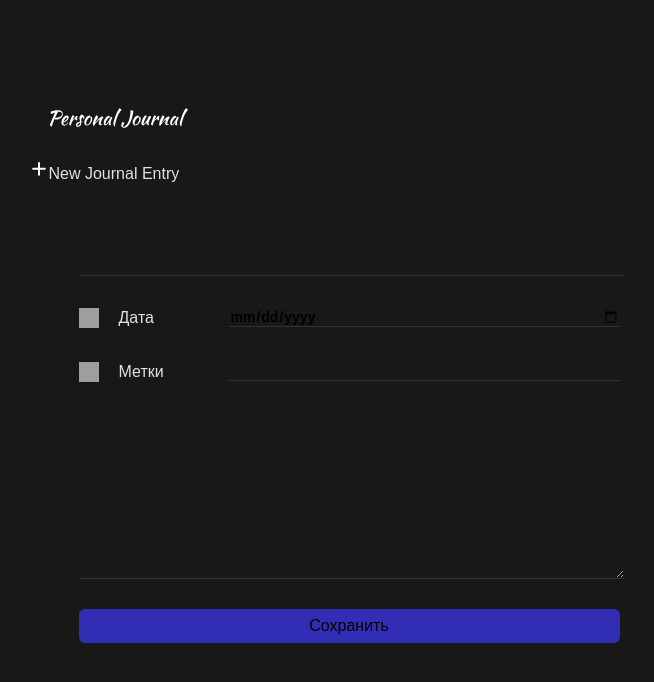
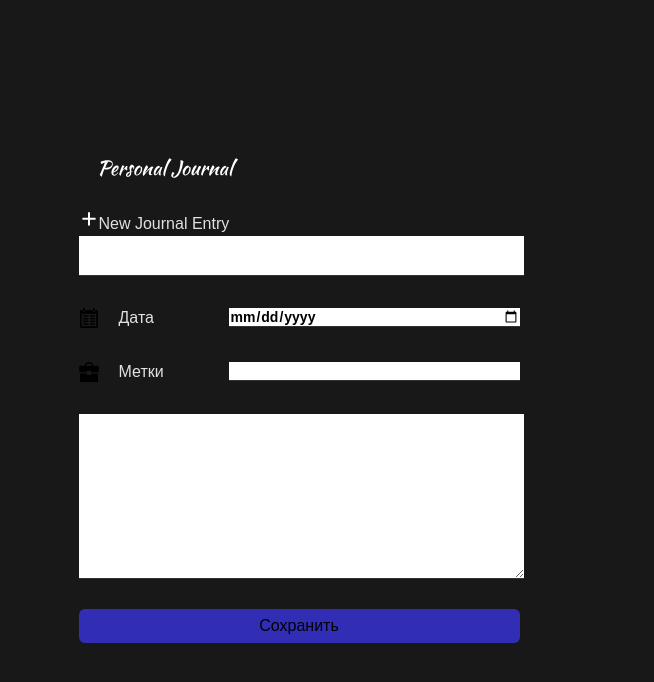
Before and after one commit to igerne94/diary, a React (Vite) app: page / in a window 1280 px wide. Shown: the top 682 px of the page, without its empty margins (341-995 px from the left). Built offline with nearby package versions, Linux system fonts and the light colour scheme; grey boxes are pictures that could not be loaded.

Commit message:
fixed background color

```diff
--- a/src/components/JournalForm/JournalForm.jsx
+++ b/src/components/JournalForm/JournalForm.jsx
@@ -41,14 +41,14 @@ function JournalForm({ onSubmit }) {
 			</div>
 			<div className={styles['form-row']}>
 				<label htmlFor="date" className={styles['form-label']}>
-					<img src='/calendar.svg' alt='Иконка календаря'/>
+					<img src='/src/assets/calendar.svg' alt='Иконка календаря'/>
 					<span>Дата</span>
 				</label>
 				<input type='date' name='date' id="date" className={cn(styles['input'], { [styles['invalid']]: !isValid.date })} />
 			</div>
 			<div className={styles['form-row']}>
 				<label htmlFor="tag" className={styles['form-label']}>
-					<img src='/folder.svg' alt='Иконка папки'/>
+					<img src='src/assets/tag.svg' alt='Иконка папки'/>
 					<span>Метки</span>
 				</label>
 				<input type='text' id="tag" name='tag' className={cn(styles['input'])}/>
--- a/src/components/JournalForm/JournalForm.module.css
+++ b/src/components/JournalForm/JournalForm.module.css
@@ -18,7 +18,7 @@
 
 .input-title {
 	border: none;
-	background: none;
+	/* background: none; */
 	font-size: 32px;
 	font-style: normal;
 	font-weight: 600;
@@ -42,7 +42,7 @@
 
 .input {
 	border: none;
-	background: none;
+	/* background: none; */
 	font-size: 14px;
 	font-style: normal;
 	font-weight: 600;
--- a/src/layouts/body/Body.css
+++ b/src/layouts/body/Body.css
@@ -1,4 +1,4 @@
-.body {
+/* .body {
 	padding: 50px;
 	width: 100%;
-}
+} */
```
